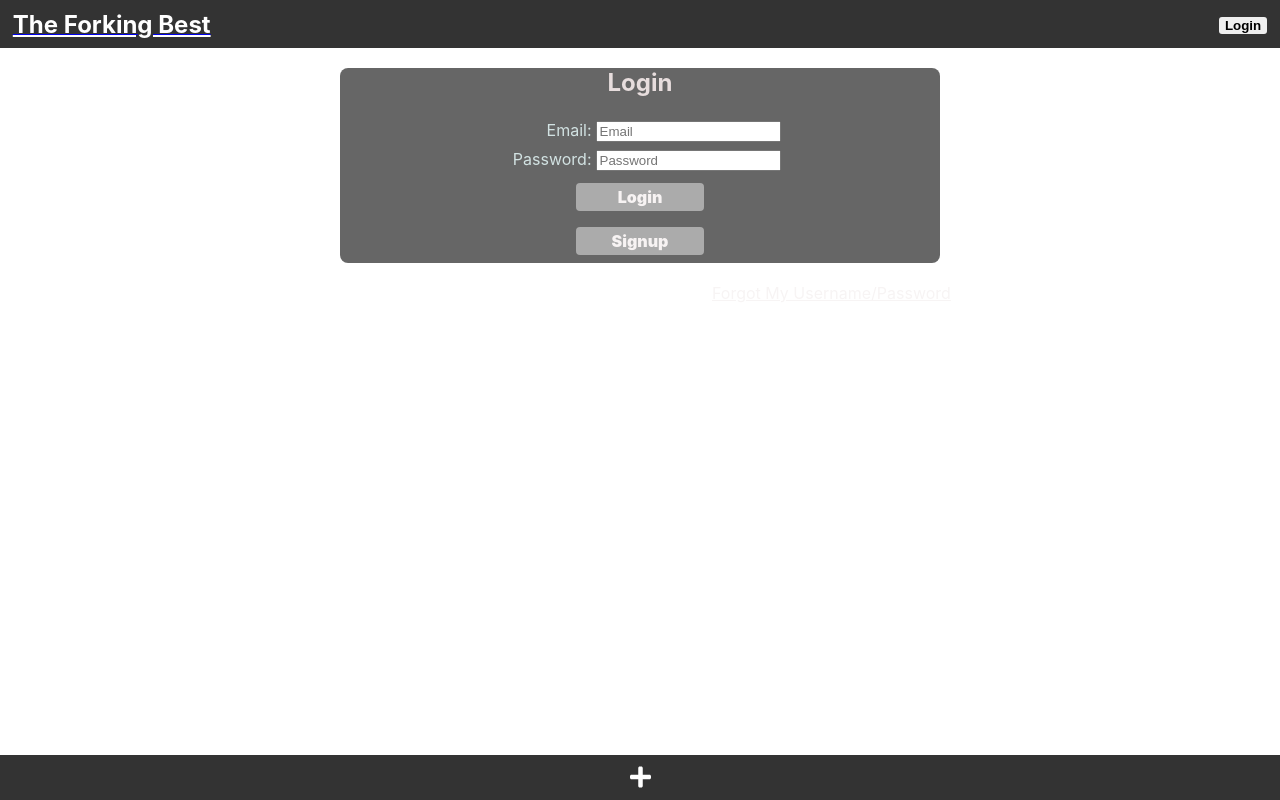
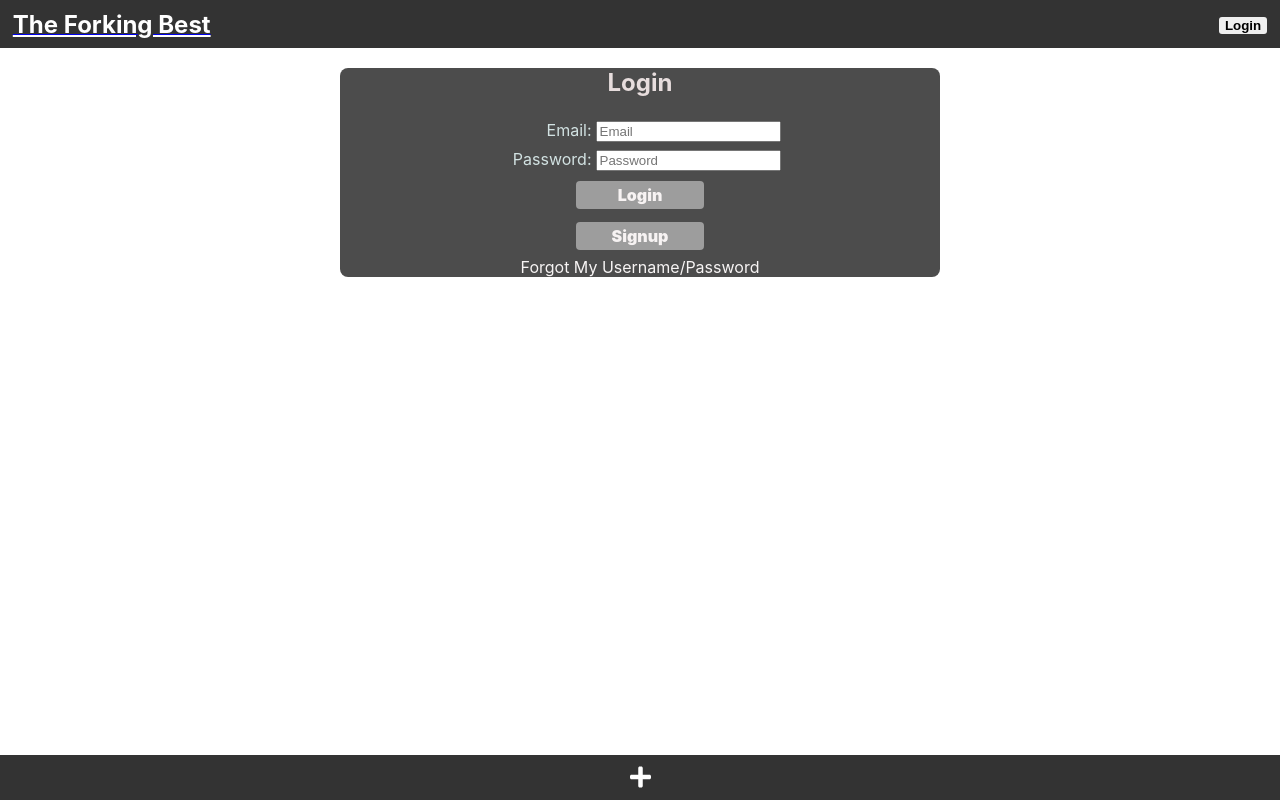
Before and after one commit to BlakeIngle/JRS-group-project-March-2022, a React (Create React App) app in the folder group-project/: page /login in a window 1280 px wide. Built offline with nearby package versions, Linux system fonts and the light colour scheme.

Commit message:
moved loginPage and signupPage into its own folder and renamed files to compley with naming conventions

```diff
--- a/group-project/src/App.js
+++ b/group-project/src/App.js
@@ -1,7 +1,7 @@
 import './App.css';
 import { BrowserRouter, Routes, Route } from 'react-router-dom';
-import LoginPage from './components/LoginPage';
-import SignUpPage from './components/SignUpPage';
+import LoginPage from './components/Login-SignUp/LoginPage';
+import SignUpPage from './components/Login-SignUp/SignUpPage';
 import HomePage from './components/HomePage/HomePage';
 
 function App() {
--- a/group-project/src/components/LoginPage.css
+++ b/group-project/src/components/Login-SignUp/LoginPage.css
@@ -3,19 +3,23 @@
   --headerText: #e7dddd;
   --buttonTextColor: rgb(247, 243, 243);
   --buttonBackgroundColor: rgba(255, 255, 255, 0.45);
+  --cardBackgroundColor: rgba(0, 0, 0, 0.7);
+  --buttonTextHoverColor: rgba(255, 255, 255, 0.9);
+  --buttonHoverBackgroundColor: rgba(255, 255, 255, 0.75);
+
 
   margin: auto;
-  background-color: rgba(0, 0, 0, 0.6);
+  background-color: var(--cardBackgroundColor);
   height: 100%;
   border-radius: 8px;
   max-width: 600px;
 }
 
 .login-root label {
-    display: inline-block;
-    width: 6rem;
-    text-align: right;
-    color: var(--inputLabelText);
+  display: inline-block;
+  width: 6rem;
+  text-align: right;
+  color: var(--inputLabelText);
 }
 
 .login-root input {
@@ -24,33 +28,42 @@
 }
 
 .login-root button {
-
   font: inherit;
   font-weight: 900;
 
   border: none;
 
   width: 8rem;
-  margin: 0.5rem;
+  margin: 0.4rem;
   padding: 0.25rem;
+  background-color: var(--buttonBackgroundColor);
+  color: var(--buttonTextColor);
 
   border-radius: 4px;
-  background-color: var(--buttonBackgroundColor);
-  color: var(--buttonTextColor);
 }
 
 .login-root button:hover {
-  color: rgba(255, 255, 255, 0.9);
-  background-color: rgba(255, 255, 255, 0.75);
+  color: var(--buttonTextHoverColor);
+  background-color: var(--buttonHoverBackgroundColor);
   cursor: pointer;
 }
 
+.login-root button:active{
+  transform: scale(.9);
+}
+
 .forgotPassword {
-  position: absolute;
-  margin-top: 4rem;
+  display: flex;
+  justify-content: center;
+  text-decoration: none;
+  cursor: pointer;
   color: rgb(247, 244, 244);
 }
 
-.login-header{
+.forgotPassword:hover{
+  text-decoration: underline;
+}
+
+.login-header {
   color: var(--headerText);
 }
--- a/group-project/src/components/LoginPage.js
+++ b/group-project/src/components/Login-SignUp/LoginPage.js
@@ -2,7 +2,7 @@ import React, { useContext, useEffect, useRef, useState } from "react";
 import { Link } from "react-router-dom";
 import { useNavigate } from "react-router";
 // import { Context } from "../App";
-import "./LoginPage.css";
+import "../Login-SignUp/LoginPage.css";
 
 export default function LoginPage() {
   return (
--- /dev/null
+++ b/group-project/src/components/Login-SignUp/SignUpPage.css
@@ -0,0 +1,62 @@
+:root {
+  --inputLabelText: #d2e2e2;
+  --headerText: #e7dddd;
+  --buttonTextColor: rgb(247, 243, 243);
+  --buttonBackgroundColor: rgba(255, 255, 255, 0.45);
+  --cardBackgroundColor: rgba(0, 0, 0, 0.7);
+  --buttonTextHoverColor: rgba(255, 255, 255, 0.9);
+  --buttonHoverBackgroundColor: rgba(255, 255, 255, 0.75);
+}
+
+.signup {
+  margin: auto;
+  background-color: var(--cardBackgroundColor);
+  border-radius: 8px;
+  max-width: 600px;
+}
+
+.signup-header {
+  color: var(--headerText);
+}
+
+.signup label {
+  display: inline-block;
+  width: 7rem;
+  text-align: right;
+  color: var(--inputLabelText);
+}
+
+.signup button {
+  font: inherit;
+  font-weight: 900;
+
+  border: none;
+
+  width: 8rem;
+  margin: 0.4rem;
+  padding: 0.25rem;
+  background-color: var(--buttonBackgroundColor);
+  color: var(--buttonTextColor);
+
+  border-radius: 4px;
+}
+
+.signup button:hover {
+  color: var(--buttonTextHoverColor);
+  background-color: var(--buttonHoverBackgroundColor);
+  cursor: pointer;
+}
+
+.signup button:active{
+  transform: scale(.9);
+}
+
+/* .signup button:hover::after{
+  width: 30px;
+  height: 30px;
+  border-color: #222222;
+} */
+
+.signup input {
+  margin: 0.25rem;
+}
--- a/group-project/src/components/SignUpPage.js
+++ b/group-project/src/components/Login-SignUp/SignUpPage.js
@@ -2,7 +2,7 @@ import React, { useContext, useEffect, useState } from "react";
 import { useNavigate } from "react-router";
 import { Link } from "react-router-dom";
 // import { Context } from "../App";
-import "./SignUpPage.css";
+import '../Login-SignUp/SignUpPage.css'
 
 export default function SignUpPage() {
   //   const { http, localStorageService } = useContext(Context);
@@ -28,7 +28,6 @@ export default function SignUpPage() {
     <div>
       <div className="signup">
         <h2 className="signup-header">Sign Up</h2>
-        {/* <hr /> */}
         <br />
         <SignUpForm onSubmit={attemptSignUp} />
         <Link to="/login">
--- a/group-project/src/components/SignUpPage.css
+++ /dev/null
@@ -1,43 +0,0 @@
-.signup {
-  --inputLabelText: #d2e2e2;
-  --headerText: #e7dddd;
-
-  margin: auto;
-  background-color: rgba(0, 0, 0, 0.7);
-  border-radius: 8px;
-  max-width: 600px;
-}
-
-.signup-header {
-  color: var(--headerText);
-}
-
-.signup label {
-  display: inline-block;
-  width: 7rem;
-  text-align: right;
-  color: var(--inputLabelText);
-}
-
-.signup button {
-  font: inherit;
-  font-weight: 900;
-
-  border: none;
-
-  width: 8rem;
-  margin: 0.5rem;
-  padding: 0.25rem;
-
-  border-radius: 4px;
-}
-
-.signup button:hover {
-  color: rgba(255, 255, 255, 0.9);
-  background-color: rgba(255, 255, 255, 0.75);
-  cursor: pointer;
-}
-
-.signup input {
-  margin: 0.25rem;
-}
```
